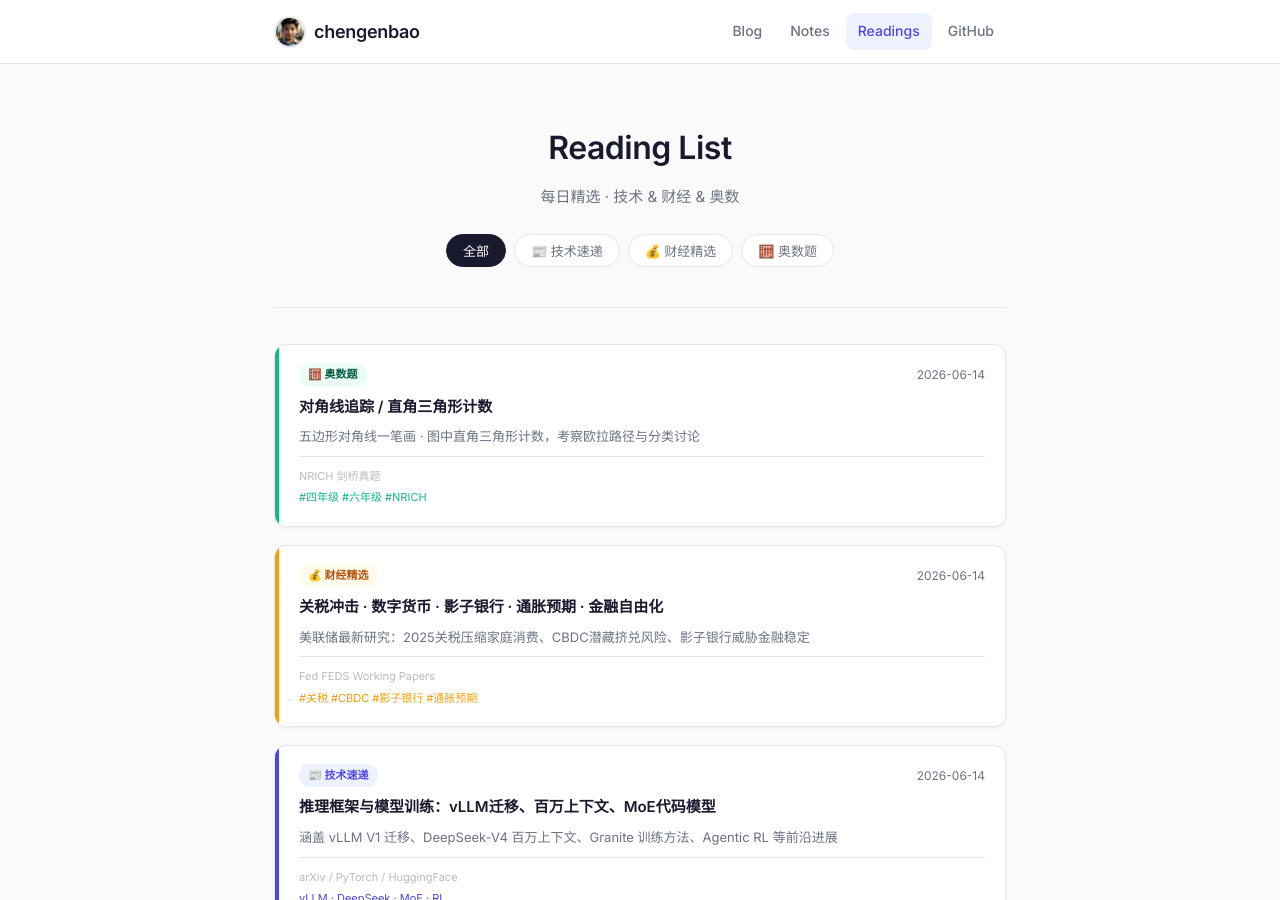
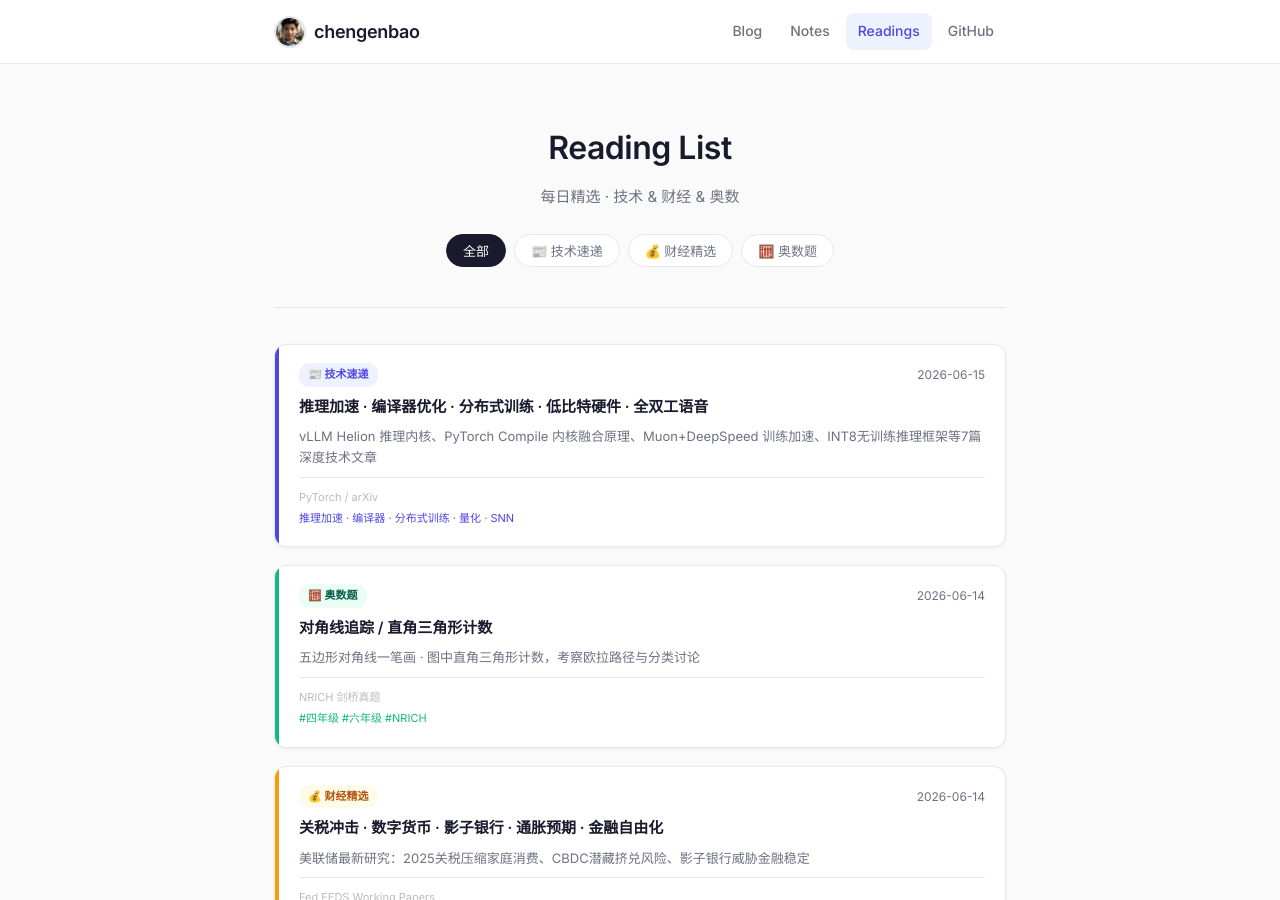
Before and after one commit to chengenbao/chengenbao.github.io, a Jekyll site: the page built from reading-list/index.md, in a window 1280 px wide and 900 px high. Built offline with Jekyll 4.4.1, drawn with Linux system fonts in a browser that asks for light colours.

Commit message:
add tech card 2026-06-15

```diff
--- a/reading-list/index.md
+++ b/reading-list/index.md
@@ -18,6 +18,21 @@ permalink: /reading-list/
   </div>
 
   <div class="rl-grid">
+<a class="rl-card tech" href="/reading-list/2026-06-15-tech-daily/">
+  <div class="rl-accent"></div>
+  <div class="rl-body">
+    <div class="rl-top">
+      <span class="rl-badge tech">📰 技术速递</span>
+      <time>2026-06-15</time>
+    </div>
+    <h2>推理加速 · 编译器优化 · 分布式训练 · 低比特硬件 · 全双工语音</h2>
+    <p>vLLM Helion 推理内核、PyTorch Compile 内核融合原理、Muon+DeepSpeed 训练加速、INT8无训练推理框架等7篇深度技术文章</p>
+    <div class="rl-meta">
+      <span class="rl-source">PyTorch / arXiv</span>
+      <span class="rl-tags">推理加速 · 编译器 · 分布式训练 · 量化 · SNN</span>
+    </div>
+  </div>
+</a>
 <a class="rl-card math" href="/reading-list/2026-06-14-math/"><div class="rl-accent"></div><div class="rl-body"><div class="rl-top"><span class="rl-badge math">🧮 奥数题</span><time>2026-06-14</time></div><h2>对角线追踪 / 直角三角形计数</h2><p>五边形对角线一笔画 · 图中直角三角形计数，考察欧拉路径与分类讨论</p><div class="rl-meta"><span class="rl-source">NRICH 剑桥真题</span><span class="rl-tags">#四年级 #六年级 #NRICH</span></div></div></a>
 <a class="rl-card finance" href="/reading-list/2026-06-14-finance-daily/">
   <div class="rl-accent"></div>
```
